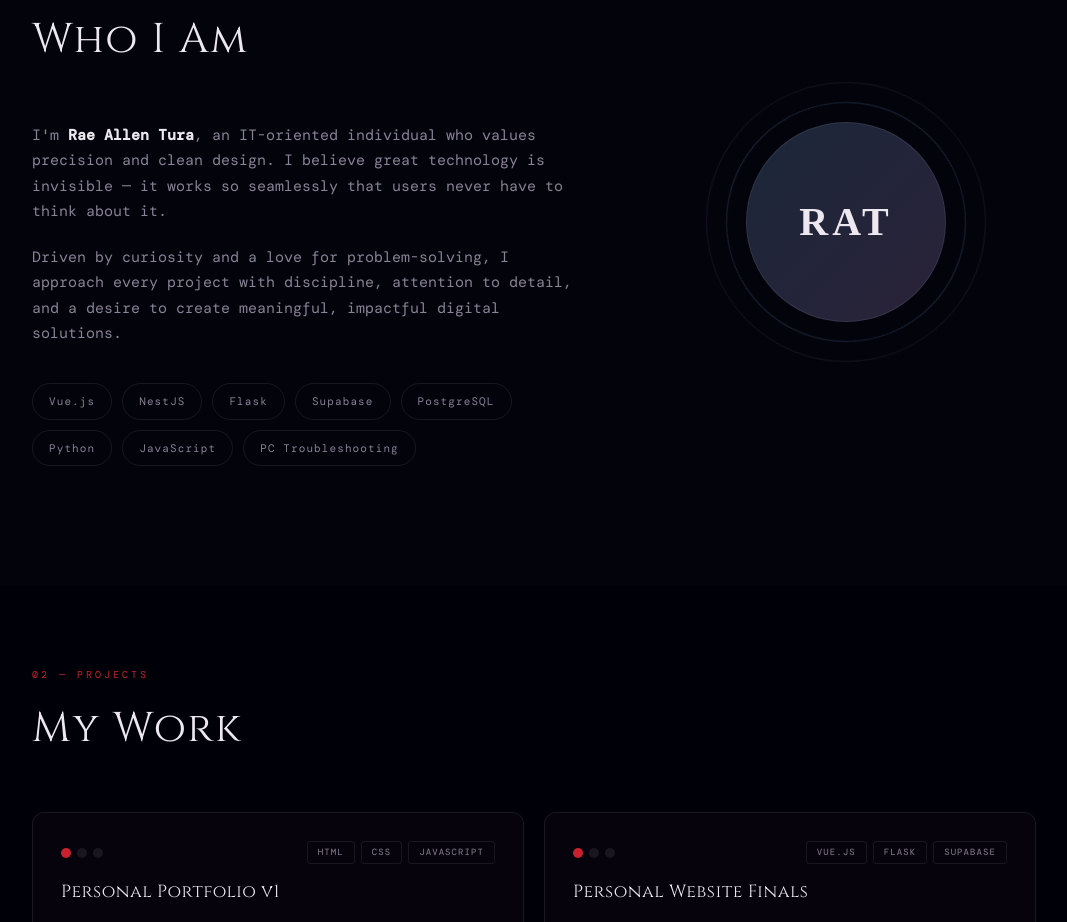
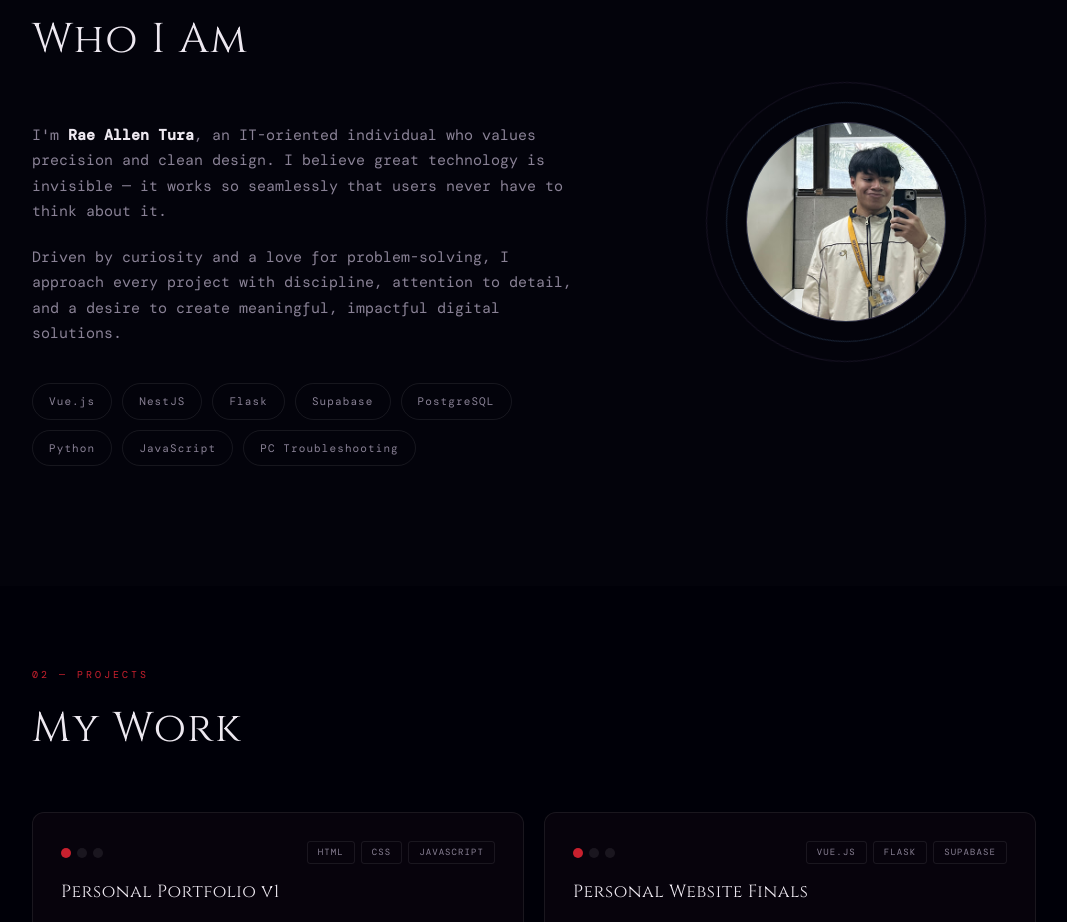
Before and after one commit to apcrntura/personal-website-finals, a Vue app in the folder frontend/: page / in a window 1280 px wide. Shown: the part 1007-1929 px from the top of the page, without its empty margins (106-1173 px from the left). Built offline with nearby package versions, Linux system fonts and the light colour scheme; no server answers; a web font is replaced by a local one.

Commit message:
Update AboutSection.vue

```diff
--- a/frontend/src/components/AboutSection.vue
+++ b/frontend/src/components/AboutSection.vue
@@ -2,48 +2,73 @@
   <section id="about">
     <div class="container">
       <div class="about-grid">
+
         <div class="about-left">
-          <p class="section-tag">// 01 &mdash; About</p>
+          <p class="section-tag">// 01 — About</p>
           <h2 class="section-title">Who I Am</h2>
+
           <p class="about-text">
             I'm <strong>Rae Allen Tura</strong>, an IT-oriented individual who values precision and clean design.
             I believe great technology is invisible — it works so seamlessly that users never have to think about it.
           </p>
+
           <p class="about-text">
             Driven by curiosity and a love for problem-solving, I approach every project with discipline,
             attention to detail, and a desire to create meaningful, impactful digital solutions.
           </p>
+
           <div class="skills-grid">
-            <div class="skill" v-for="skill in skills" :key="skill">{{ skill }}</div>
+            <div class="skill" v-for="skill in skills" :key="skill">
+              {{ skill }}
+            </div>
           </div>
         </div>
+
         <div class="about-right">
           <div class="avatar-wrap">
+
             <div class="avatar-placeholder">
-              <span>RAT</span>
+              <img :src="profile" alt="Rae Allen Tura" class="avatar-img" />
             </div>
+
             <div class="avatar-ring"></div>
             <div class="avatar-ring ring-2"></div>
+
           </div>
         </div>
+
       </div>
     </div>
   </section>
 </template>
 
 <script>
+import profile from '../assets/profile.jpg'
+
 export default {
   name: 'AboutSection',
   data() {
     return {
-      skills: ['Vue.js', 'NestJS', 'Flask', 'Supabase', 'PostgreSQL', 'Python', 'JavaScript', 'PC Troubleshooting']
+      profile,
+      skills: [
+        'Vue.js',
+        'NestJS',
+        'Flask',
+        'Supabase',
+        'PostgreSQL',
+        'Python',
+        'JavaScript',
+        'PC Troubleshooting'
+      ]
     }
   }
 }
 </script>
 
 <style scoped>
-section { padding: 120px 0; }
+section {
+  padding: 120px 0;
+}
 
 .about-grid {
   display: grid;
@@ -58,7 +83,9 @@ section { padding: 120px 0; }
   font-size: 15px;
 }
 
-.about-text strong { color: var(--text); }
+.about-text strong {
+  color: var(--text);
+}
 
 .skills-grid {
   display: flex;
@@ -91,31 +118,31 @@ section { padding: 120px 0; }
 }
 
 .avatar-placeholder {
-  width: 200px; height: 200px;
+  width: 200px;
+  height: 200px;
   border-radius: 50%;
+  overflow: hidden;
   background: linear-gradient(135deg, rgba(126,184,247,0.2), rgba(201,160,245,0.2));
   border: 1px solid var(--border);
-  display: flex;
-  align-items: center;
-  justify-content: center;
   position: absolute;
-  top: 50%; left: 50%;
+  top: 50%;
+  left: 50%;
   transform: translate(-50%, -50%);
   z-index: 2;
 }
 
-.avatar-placeholder span {
-  font-family: 'Cormorant Garamond', serif;
-  font-size: 2.5rem;
-  font-weight: 600;
-  color: var(--accent);
-  letter-spacing: 0.1em;
+.avatar-img {
+  width: 100%;
+  height: 100%;
+  object-fit: cover;
 }
 
 .avatar-ring {
   position: absolute;
-  top: 50%; left: 50%;
-  width: 240px; height: 240px;
+  top: 50%;
+  left: 50%;
+  width: 240px;
+  height: 240px;
   border-radius: 50%;
   border: 1px solid rgba(126,184,247,0.2);
   transform: translate(-50%, -50%);
@@ -123,18 +150,26 @@ section { padding: 120px 0; }
 }
 
 .ring-2 {
-  width: 280px; height: 280px;
+  width: 280px;
+  height: 280px;
   border-color: rgba(201,160,245,0.1);
   animation: spin 30s linear infinite reverse;
 }
 
-@keyframes spin { to { transform: translate(-50%, -50%) rotate(360deg); } }
+@keyframes spin {
+  to {
+    transform: translate(-50%, -50%) rotate(360deg);
+  }
+}
 
 @media (max-width: 900px) {
   .about-grid {
     grid-template-columns: 1fr;
     gap: 60px;
   }
-  .about-right { order: -1; }
+
+  .about-right {
+    order: -1;
+  }
 }
 </style>
```
